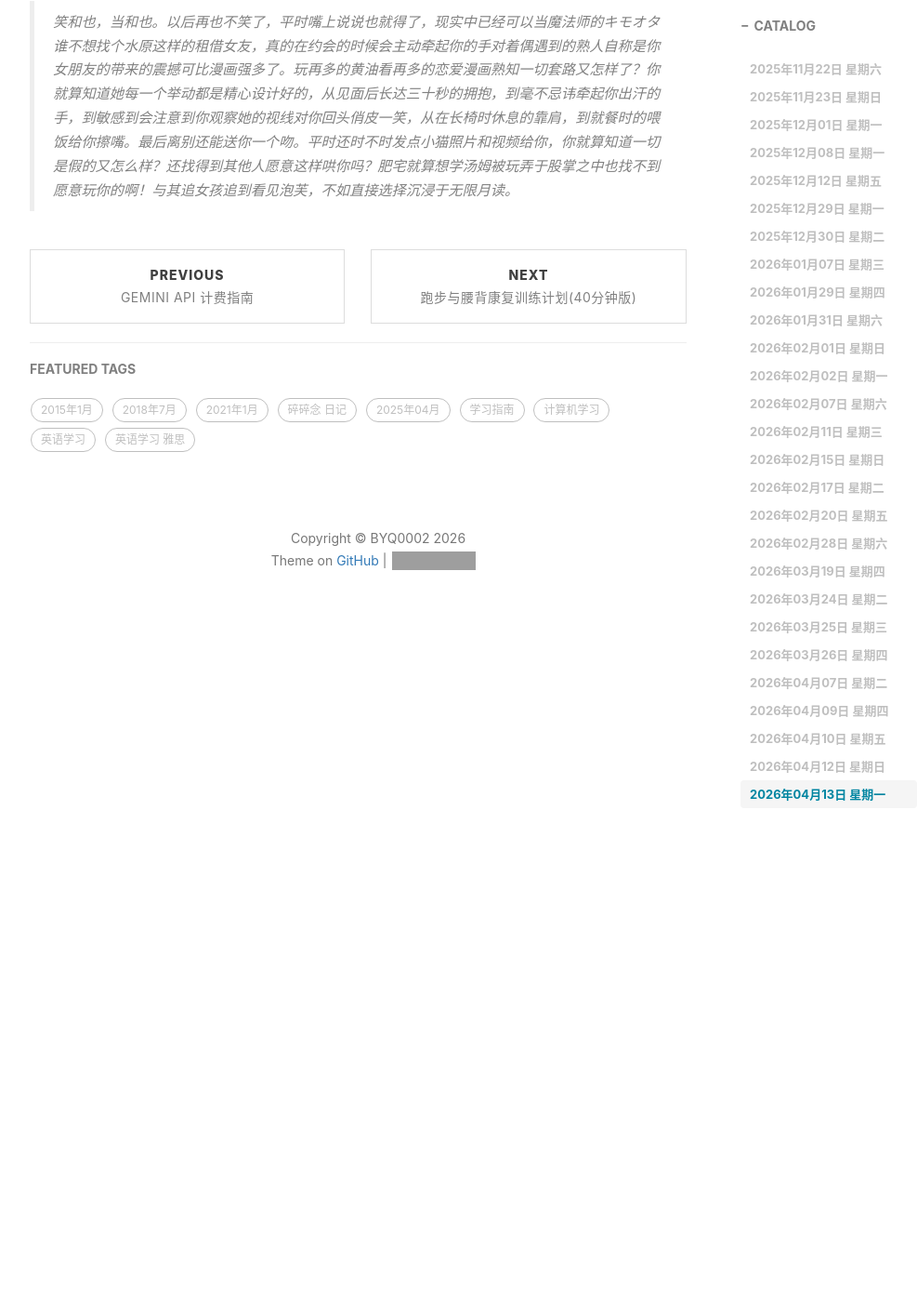
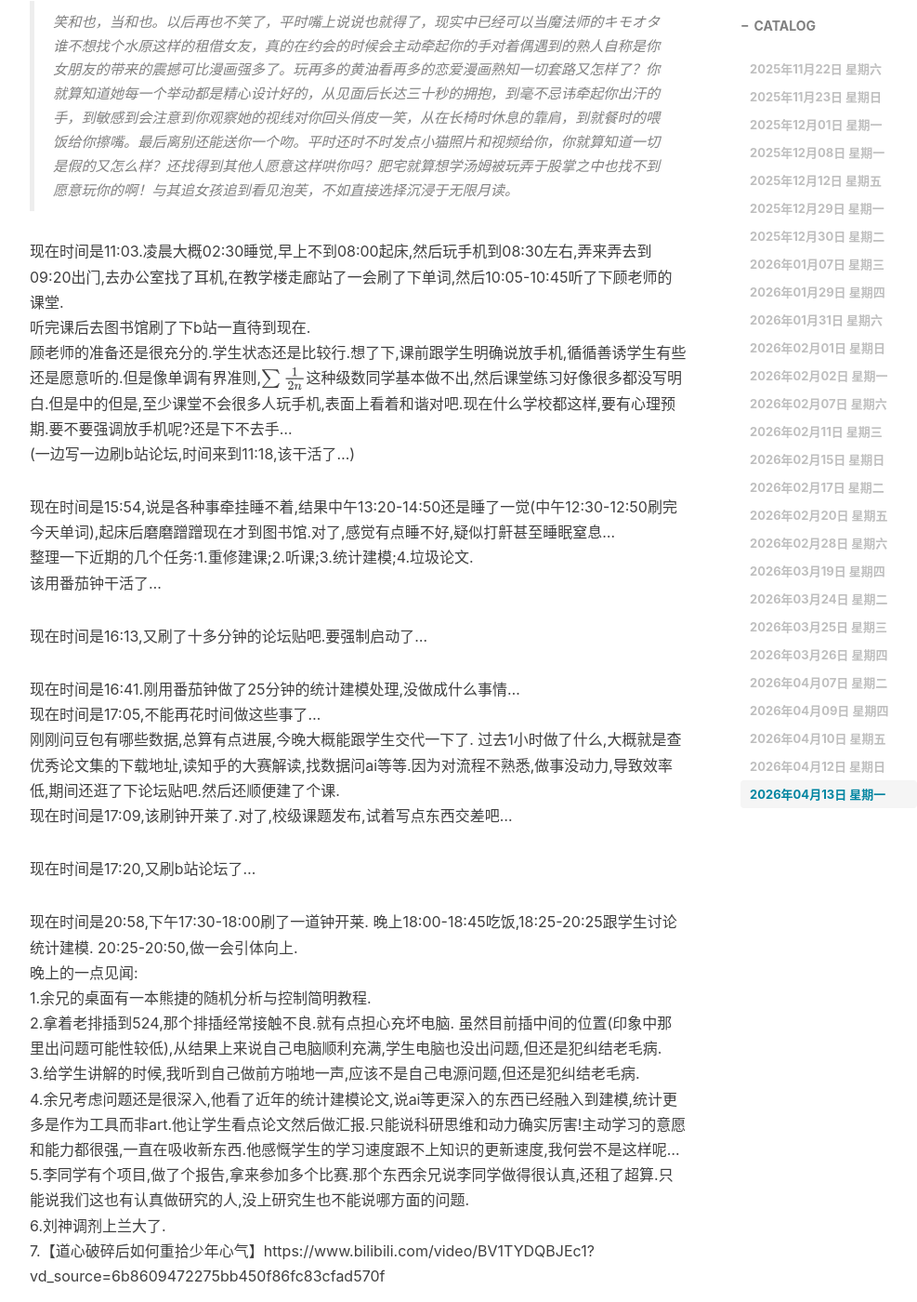
Before and after one commit to Shiina25qpwe/Shiina25qpwe.github.io, a Jekyll site: the page built from _posts/2025-11-08-一点近况v25.md, in a window 1280 px wide and 1400 px high, scrolled down 29220 px. Shown: the whole window at 93% size, without its empty margins (233-1220 px from the left). Built offline with Jekyll 4.4.1, drawn with Linux system fonts in a browser that asks for light colours; nearby versions of some CDN libraries; comment, search, counter and statistics services are not loaded; grey boxes are pictures that could not be loaded.

Commit message:
更新日记(04.13_v2)

```diff
--- a/_posts/2025-11-08-一点近况v25.md
+++ b/_posts/2025-11-08-一点近况v25.md
@@ -838,3 +838,37 @@ A good teacher will not **condone** cheating, so she will tell the student to st
 
 04.11
 >笑和也，当和也。以后再也不笑了，平时嘴上说说也就得了，现实中已经可以当魔法师的キモオタ谁不想找个水原这样的租借女友，真的在约会的时候会主动牵起你的手对着偶遇到的熟人自称是你女朋友的带来的震撼可比漫画强多了。玩再多的黄油看再多的恋爱漫画熟知一切套路又怎样了？你就算知道她每一个举动都是精心设计好的，从见面后长达三十秒的拥抱，到毫不忌讳牵起你出汗的手，到敏感到会注意到你观察她的视线对你回头俏皮一笑，从在长椅时休息的靠肩，到就餐时的喂饭给你擦嘴。最后离别还能送你一个吻。平时还时不时发点小猫照片和视频给你，你就算知道一切是假的又怎么样？还找得到其他人愿意这样哄你吗？肥宅就算想学汤姆被玩弄于股掌之中也找不到愿意玩你的啊！与其追女孩追到看见泡芙，不如直接选择沉浸于无限月读。
+
+现在时间是11:03.凌晨大概02:30睡觉,早上不到08:00起床,然后玩手机到08:30左右,弄来弄去到09:20出门,去办公室找了耳机,在教学楼走廊站了一会刷了下单词,然后10:05-10:45听了下顾老师的课堂.
+听完课后去图书馆刷了下b站一直待到现在.
+顾老师的准备还是很充分的.学生状态还是比较行.想了下,课前跟学生明确说放手机,循循善诱学生有些还是愿意听的.但是像单调有界准则,$\sum\frac{1}{2n}$这种级数同学基本做不出,然后课堂练习好像很多都没写明白.但是中的但是,至少课堂不会很多人玩手机,表面上看着和谐对吧.现在什么学校都这样,要有心理预期.要不要强调放手机呢?还是下不去手...
+(一边写一边刷b站论坛,时间来到11:18,该干活了...)
+
+现在时间是15:54,说是各种事牵挂睡不着,结果中午13:20-14:50还是睡了一觉(中午12:30-12:50刷完今天单词),起床后磨磨蹭蹭现在才到图书馆.对了,感觉有点睡不好,疑似打鼾甚至睡眠窒息...
+整理一下近期的几个任务:1.重修建课;2.听课;3.统计建模;4.垃圾论文.
+该用番茄钟干活了...
+
+现在时间是16:13,又刷了十多分钟的论坛贴吧.要强制启动了...
+
+现在时间是16:41.刚用番茄钟做了25分钟的统计建模处理,没做成什么事情...
+现在时间是17:05,不能再花时间做这些事了...
+刚刚问豆包有哪些数据,总算有点进展,今晚大概能跟学生交代一下了.
+过去1小时做了什么,大概就是查优秀论文集的下载地址,读知乎的大赛解读,找数据问ai等等.因为对流程不熟悉,做事没动力,导致效率低,期间还逛了下论坛贴吧.然后还顺便建了个课.
+现在时间是17:09,该刷钟开莱了.对了,校级课题发布,试着写点东西交差吧...
+
+现在时间是17:20,又刷b站论坛了...
+
+现在时间是20:58,下午17:30-18:00刷了一道钟开莱.
+晚上18:00-18:45吃饭,18:25-20:25跟学生讨论统计建模.
+20:25-20:50,做一会引体向上.
+晚上的一点见闻:
+1.余兄的桌面有一本熊捷的随机分析与控制简明教程.
+2.拿着老排插到524,那个排插经常接触不良.就有点担心充坏电脑.
+虽然目前插中间的位置(印象中那里出问题可能性较低),从结果上来说自己电脑顺利充满,学生电脑也没出问题,但还是犯纠结老毛病.
+3.给学生讲解的时候,我听到自己做前方啪地一声,应该不是自己电源问题,但还是犯纠结老毛病.
+4.余兄考虑问题还是很深入,他看了近年的统计建模论文,说ai等更深入的东西已经融入到建模,统计更多是作为工具而非art.他让学生看点论文然后做汇报.只能说科研思维和动力确实厉害!主动学习的意愿和能力都很强,一直在吸收新东西.他感慨学生的学习速度跟不上知识的更新速度,我何尝不是这样呢...
+5.李同学有个项目,做了个报告,拿来参加多个比赛.那个东西余兄说李同学做得很认真,还租了超算.只能说我们这也有认真做研究的人,没上研究生也不能说哪方面的问题.
+6.刘神调剂上兰大了.
+7.【道心破碎后如何重拾少年心气】https://www.bilibili.com/video/BV1TYDQBJEc1?vd_source=6b8609472275bb450f86fc83cfad570f
+
+现在时间是21:17,再刷一道钟开莱.
```
